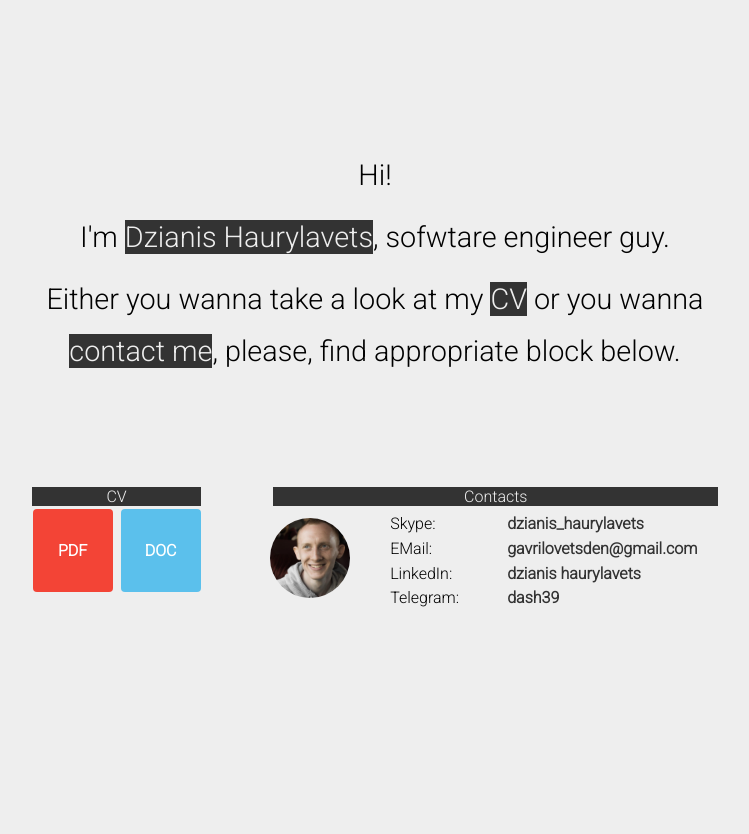
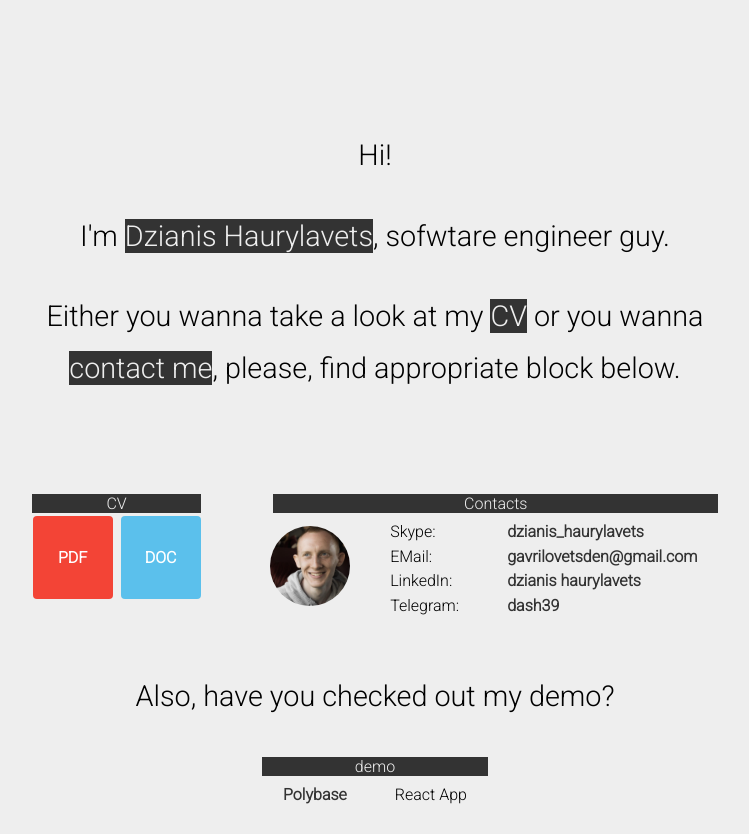
Before and after one commit to DzianisH/dzianish.github.io, a plain HTML site: page index.html in a window 1280 px wide. Shown: the whole page, without its empty margins (265-1014 px from the left). Before the commit the page ends 800 px from the top, so only its background shows below. Drawn offline with Linux system fonts and the light colour scheme.

Commit message:
Add demo

```diff
--- a/index.html
+++ b/index.html
@@ -10,10 +10,10 @@
 	<body>
 		<div class="content">
 			<div class="intro">
-				<div>Hi!</div>
-				<div>I'm <span class="highlight">Dzianis Haurylavets</span>, sofwtare engineer guy.</div>
-				<div>Either you wanna take a look at my <span class="highlight">CV</span> or you wanna
-					<span class="highlight">contact me</span>, please, find appropriate block below.</div>
+				<p>Hi!</p>
+				<p>I'm <span class="highlight">Dzianis Haurylavets</span>, sofwtare engineer guy.</p>
+				<p>Either you wanna take a look at my <span class="highlight">CV</span> or you wanna
+					<span class="highlight">contact me</span>, please, find appropriate block below.</p>
 			</div>
 			<div class="display-flex">
 				<div class="block">
@@ -33,10 +33,10 @@
 						<img src="dzianish.jpg" alt="Dzianis Haurylavets" title="Dzianis Haurylavets"
 							onClick="window.open('dzianish.jpg');" class="expandable"/>
 						<div class="td">
-							<div>Skype:</div>
-							<div>EMail:</div>
-							<div>LinkedIn:</div>
-							<div>Telegram:</div>
+							<p>Skype:</p>
+							<p>EMail:</p>
+							<p>LinkedIn:</p>
+							<p>Telegram:</p>
 						</div>
 						<div class="td">
 							<div>
@@ -54,7 +54,23 @@
 						</div>
 					</div>
 				</div>
-			<div>
+			</div>
+			<div class="also" id="demo">
+				<p>Also, have you checked out my demo?</p>
+			</div>
+			<div class="display-flex">
+				<div class="block">
+					<div class="block-name highlight">demo</div>
+					<div class="display-flex">
+						<div class="td">
+							<div><a href="/polybase">Polybase</a></div>
+						</div>
+						<div class="td">
+							<p>React App</p>
+						</div>
+					</div>
+				</div>
+			</div>
 		</div>
 	</body>
 </html>
--- a/style.css
+++ b/style.css
@@ -4,7 +4,7 @@ body {
 	background-color: #eee;
 }
 
-div {
+div, p {
 	color: #000;
 	transition: 0.3s;
 }
@@ -26,6 +26,7 @@ a {
 
 a:hover {
 	color: #000;
+	text-decoration: underline;
 }
 
 ::-moz-selection {
@@ -54,15 +55,21 @@ a:hover {
 }
 
 .intro {
-	margin: 150px 0 90px 0;
+	margin: 130px 0 80px 0;
 	text-align: center;
 }
 
-.intro div{
+.also {
+	margin: 35px 0 15px 0;
+	text-align: center;
+}
+
+.intro > * , .also > * {
 	margin-bottom: 10px;
 	font-size: 1.8em;
 	line-height: 1.8em;
 }
+
 
 .highlight {
 	background-color: #333;
@@ -81,6 +88,10 @@ a:hover {
 
 .cv-link {
 	margin: 0 0.25em;
+}
+
+.cv-link:hover {
+	text-decoration: none;
 }
 
 .expandable {
@@ -104,6 +115,6 @@ a:hover {
 	margin: 0 1.5em;
 }
 
-.td div {
+.td > * {
 	margin: 0.35em 0;
 }
```
